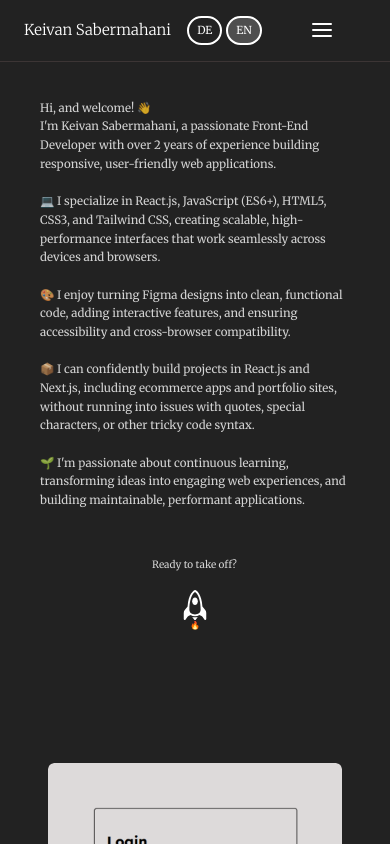
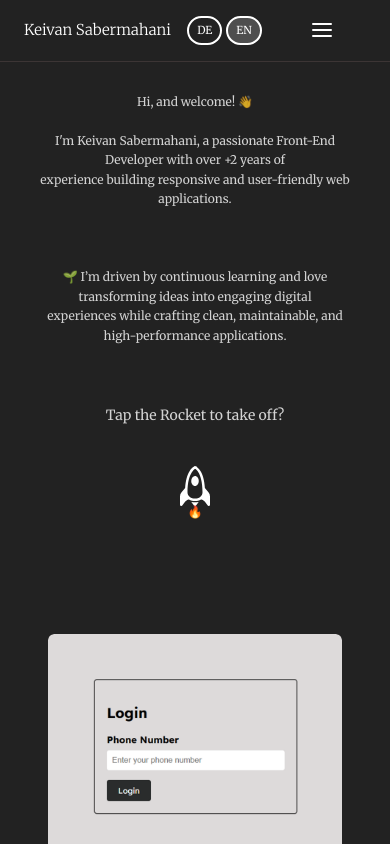
Before and after one commit to KevinMahani/Portfolio, a Next.js app: page / in a window 390 px wide. Shown: the top 844 px of the page. Built offline with nearby package versions, Linux system fonts and the light colour scheme.

Commit message:
add welcome components and responsive style

```diff
--- a/app/components/ProjectGrid.jsx
+++ b/app/components/ProjectGrid.jsx
@@ -9,9 +9,8 @@ import Link from "next/link";
 import { FaGithub} from "react-icons/fa"
 import { useLanguage } from "../context/LanguageContext";
 import {translations } from "../data/translations";
-import { BsRocket } from "react-icons/bs";
-import { motion, AnimatePresence } from "framer-motion";
 import { useState } from "react";
+import WelcomeSection from "./WelcomeSection";
 
 export default function ProjectGrid() {
   const { lang } = useLanguage();
@@ -19,7 +18,6 @@ export default function ProjectGrid() {
 
 
   const [launch, setLaunch] = useState(false);
-
   const gridRef = useRef(null);
 
   const scrollToGrid = () => {
@@ -28,46 +26,17 @@ export default function ProjectGrid() {
     }
   };
 
+    const handleRocketClick = () => {
+    setLaunch(true);
+    scrollToGrid();
+  };
+
   return (
     <>
-    <p className="text-white/80 text-sm leading-relaxed
-    ml-30 mr-50 mt-20 mb-5 space-y-4 whitespace-pre-line">
-    {t.welcome}
-    <br/><br/>
-    <span className="ml-87 text-[18px]">{t.takeoff}</span>
-    </p>
-       <motion.div
-        className="relative inline-block " // keep your positioning intact
-        whileHover={{
-          rotate: [0, -0.5, 0.5, -0.5, 0.5, 0],
-          transition: { duration: 0.6, repeat: Infinity },
-        }}
-      >
-
-        <BsRocket
-        onClick={() => {
-          setLaunch(true);
-          scrollToGrid();
-        }}
-        className="text-[50px] cursor-pointer ml-130 " />
-
-        <AnimatePresence>
-          <motion.div
-            className="ml-133.5 -mt-2 " // keep your original fire styles
-            initial={{ opacity: 0, y: 0 }}
-            animate={{ opacity: 1, y: 5 }} // downward flame animation
-            exit={{ opacity: 0 }}
-            transition={{ repeat: Infinity, duration: 0.1  }}
-            key="fire"
-          >
-            🔥
-          </motion.div>
-        </AnimatePresence>
-      </motion.div>
+      <WelcomeSection onRocketClick={handleRocketClick}  />
       <div
       ref={gridRef}
       className="hidden md:grid grid-cols-1 md:grid-cols-2 lg:grid-cols-3 gap-8 p-10 mt-20">
-
       {projects.map((project) => (
           <div
             key={project.id}
--- a/app/components/ProjectGridMobile.jsx
+++ b/app/components/ProjectGridMobile.jsx
@@ -6,10 +6,9 @@ import Link from "next/link";
 import { FaGithub } from "react-icons/fa";
 import { useLanguage } from "../context/LanguageContext";
 import {translations } from "../data/translations";
-import { BsRocket } from "react-icons/bs";
-import { motion, AnimatePresence } from "framer-motion";
 import { useState } from "react";
 import { useRef } from "react";
+import WelcomeSectionMobile from "./WelcomeSectionMobile";
 
 export default function ProjectGridMobile() {
   const { lang } = useLanguage();
@@ -23,43 +22,14 @@ export default function ProjectGridMobile() {
     }
   };
 
+    const handleRocketClick = () => {
+    setLaunch(true);
+    scrollToGrid();
+  };
 
   return (
     <>
-    <p className="text-white/80 text-[11.5px] leading-relaxed mt-20 ml-10 mr-10
-    whitespace-pre-line">
-    {t.welcome}
-    <br/><br/>
-    <span className="relative  text-[10px] -top-12 ml-28 ">{t.takeoff}</span>
-    </p>
-           <motion.div
-        className="relative inline-block" // keep your positioning intact
-        whileHover={{
-          rotate: [0, -0.5, 0.5, -0.5, 0.5, 0],
-          transition: { duration: 0.6, repeat: Infinity },
-        }}
-      >
-
-        <BsRocket
-        onClick={() => {
-          setLaunch(true);
-          scrollToGrid();
-        }}
-        className="relative text-[30px] ml-45 -top-8 cursor-pointer z-50 " />
-
-        <AnimatePresence>
-          <motion.div
-            className="relative ml-47.5 -top-9.5 text-[8px] " // keep your original fire styles
-            initial={{ opacity: 0, y: 0 }}
-            animate={{ opacity: 1, y: 5 }} // downward flame animation
-            exit={{ opacity: 0 }}
-            transition={{ repeat: Infinity, duration: 0.1  }}
-            key="fire"
-          >
-            🔥
-          </motion.div>
-        </AnimatePresence>
-      </motion.div>
+      < WelcomeSectionMobile  onRocketClick={handleRocketClick} />
       <div
       ref={gridRef}
       className="block md:hidden lg:hidden px-12 pt-24 pb-10 space-y-12">
--- /dev/null
+++ b/app/components/WelcomeSection.jsx
@@ -0,0 +1,54 @@
+
+"use client";
+
+import React from 'react';
+import { useLanguage } from '../context/LanguageContext';
+import { translations } from '../data/translations';
+import { BsRocket } from "react-icons/bs";
+import { motion, AnimatePresence } from "framer-motion";
+
+export default function WelcomeSection({ onRocketClick }) {
+  const { lang } = useLanguage();
+  const t = translations[lang];
+
+  return (
+    <div className="hidden lg:flex flex-col items-center text-center p-10 ">
+
+      {/* ✅ Text Section centered and responsive */}
+      <p className="text-white/80 text-sm md:text-base leading-relaxed max-w-2xl mx-auto whitespace-pre-line">
+        {t.welcome}
+        <br /><br />
+        <span className="text-[18px] font-medium">{t.takeoff}</span>
+      </p>
+
+      {/* ✅ Rocket + Flame - always centered */}
+      <div className="flex justify-center items-center relative mt-12 mb-12">
+        <motion.div
+          className="relative inline-block"
+          whileHover={{
+            rotate: [0, -0.5, 0.5, -0.5, 0.5, 0],
+            transition: { duration: 0.6, repeat: Infinity },
+          }}
+        >
+          <BsRocket
+            onClick={onRocketClick}
+            className="text-[50px] cursor-pointer"
+          />
+
+          <AnimatePresence>
+            <motion.div
+              className="absolute left-1/2 transform -translate-x-1/2 -mt-3"
+              initial={{ opacity: 0, y: 0 }}
+              animate={{ opacity: 1, y: 5 }}
+              exit={{ opacity: 0 }}
+              transition={{ repeat: Infinity, duration: 0.1 }}
+              key="fire"
+            >
+              🔥
+            </motion.div>
+          </AnimatePresence>
+        </motion.div>
+      </div>
+    </div>
+  );
+}
--- /dev/null
+++ b/app/components/WelcomeSectionMobile.jsx
@@ -0,0 +1,53 @@
+"use client";
+
+import React from 'react';
+import { useLanguage } from '../context/LanguageContext';
+import { translations } from '../data/translations';
+import { BsRocket } from "react-icons/bs";
+import { motion, AnimatePresence } from "framer-motion";
+
+export default function WelcomeSectionMobile({ onRocketClick }) {
+  const { lang } = useLanguage();
+  const t = translations[lang];
+
+  return (
+    <div className="flex flex-col items-center text-center px-8 py-8 lg:hidden">
+
+      {/* ✅ Text Section - responsive and centered */}
+      <p className="text-white/80 text-[12px] sm:text-sm leading-relaxed max-w-xl mx-auto whitespace-pre-line mt-10">
+        {t.welcome}
+
+        <span className="text-[14px] sm:text-[16px] font-medium block ">{t.takeoff}</span>
+      </p>
+
+      {/* ✅ Rocket + Flame - always centered */}
+      <div className="flex justify-center items-center relative mt-10">
+        <motion.div
+          className="relative inline-block"
+          whileHover={{
+            rotate: [0, -0.5, 0.5, -0.5, 0.5, 0],
+            transition: { duration: 0.6, repeat: Infinity },
+          }}
+        >
+          <BsRocket
+            onClick={onRocketClick}
+            className="text-[40px] sm:text-[45px] cursor-pointer"
+          />
+
+          <AnimatePresence>
+            <motion.div
+              className="absolute left-1/2 transform -translate-x-1/2 -mt-2 text-[12px] sm:text-[14px]"
+              initial={{ opacity: 0, y: 0 }}
+              animate={{ opacity: 1, y: 5 }}
+              exit={{ opacity: 0 }}
+              transition={{ repeat: Infinity, duration: 0.1 }}
+              key="fire"
+            >
+              🔥
+            </motion.div>
+          </AnimatePresence>
+        </motion.div>
+      </div>
+    </div>
+  );
+}
--- a/app/data/translations.js
+++ b/app/data/translations.js
@@ -4,41 +4,40 @@ export const translations = {
     copyright: "All rights reserved.",
     livedemo: "Live Demo",
     welcome: `
-Hi, and welcome! 👋
-I'm Keivan Sabermahani, a passionate Front-End Developer with over 2 years of experience building responsive, user-friendly web applications.
+    Hi, and welcome! 👋
 
-💻 I specialize in React.js, JavaScript (ES6+), HTML5, CSS3, and Tailwind CSS, creating scalable, high-performance interfaces that work seamlessly across devices and browsers.
-
-🎨 I enjoy turning Figma designs into clean, functional code, adding interactive features, and ensuring accessibility and cross-browser compatibility.
-
-📦 I can confidently build projects in React.js and Next.js, including ecommerce apps and portfolio sites, without running into issues with quotes, special characters, or other tricky code syntax.
-
-🌱 I'm passionate about continuous learning, transforming ideas into engaging web experiences, and building maintainable, performant applications.
+    I'm Keivan Sabermahani, a passionate Front-End Developer with over +2 years of
+    experience building responsive and user-friendly web applications.
 
 
 
-`,
-    takeoff: "Ready to take off?"
+    🌱 I’m driven by continuous learning and love transforming ideas into engaging digital
+    experiences while crafting clean, maintainable, and high-performance applications.
+
+
+
+    `
+    ,
+    takeoff: "Tap the Rocket to take off?"
   },
   de: {
     backToHome: "← Zurück zur Startseite",
     copyright: "Alle Rechte vorbehalten.",
     livedemo: "Live Vorschau",
     welcome: `
-Hi, und herzlich willkommen! 👋
-Ich bin Keivan Sabermahani, ein leidenschaftlicher Front-End-Entwickler mit über 2 Jahren Erfahrung im Aufbau von responsiven, benutzerfreundlichen Webanwendungen.
+    Hi, und herzlich willkommen! 👋
 
-💻 Ich spezialisiere mich auf React.js, JavaScript (ES6+), HTML5, CSS3 und Tailwind CSS und entwickle skalierbare, leistungsstarke Interfaces, die nahtlos auf allen Geräten und in allen Browsern funktionieren.
-
-🎨 Besonders gerne setze ich Figma-Designs in sauberen, funktionalen Code um, füge interaktive Features hinzu und achte dabei auf Barrierefreiheit und Cross-Browser-Kompatibilität.
-
-📦 Ich kann Projekte mit React.js und Next.js souverän umsetzen – von E-Commerce-Anwendungen bis hin zu Portfolios – ohne Probleme mit Anführungszeichen, Sonderzeichen oder komplexer Syntax.
-
-🌱 Meine Leidenschaft gilt dem kontinuierlichen Lernen, dem Umsetzen von Ideen in fesselnde Web-Erlebnisse und dem Entwickeln von wartbaren, performanten Anwendungen.
+    Ich bin Keivan Sabermahani, ein leidenschaftlicher Front-End-Entwickler mit über +2
+     Jahren Erfahrung im Aufbau von responsiven und benutzerfreundlichen
+      Webanwendungen.
 
 
 
-`,
-    takeoff: "Bereit zum Abheben?"
+    🌱 Ich lerne kontinuierlich dazu und liebe es, Ideen in fesselnde digitale Erlebnisse zu
+     verwandeln – mit sauberem, wartbarem und leistungsstarkem Code.
+
+
+    `,
+    takeoff: "Tippe auf die Rakete zum Abheben!"
   },
 };
```
Lines whose indentation alone changed are shown as unchanged.
